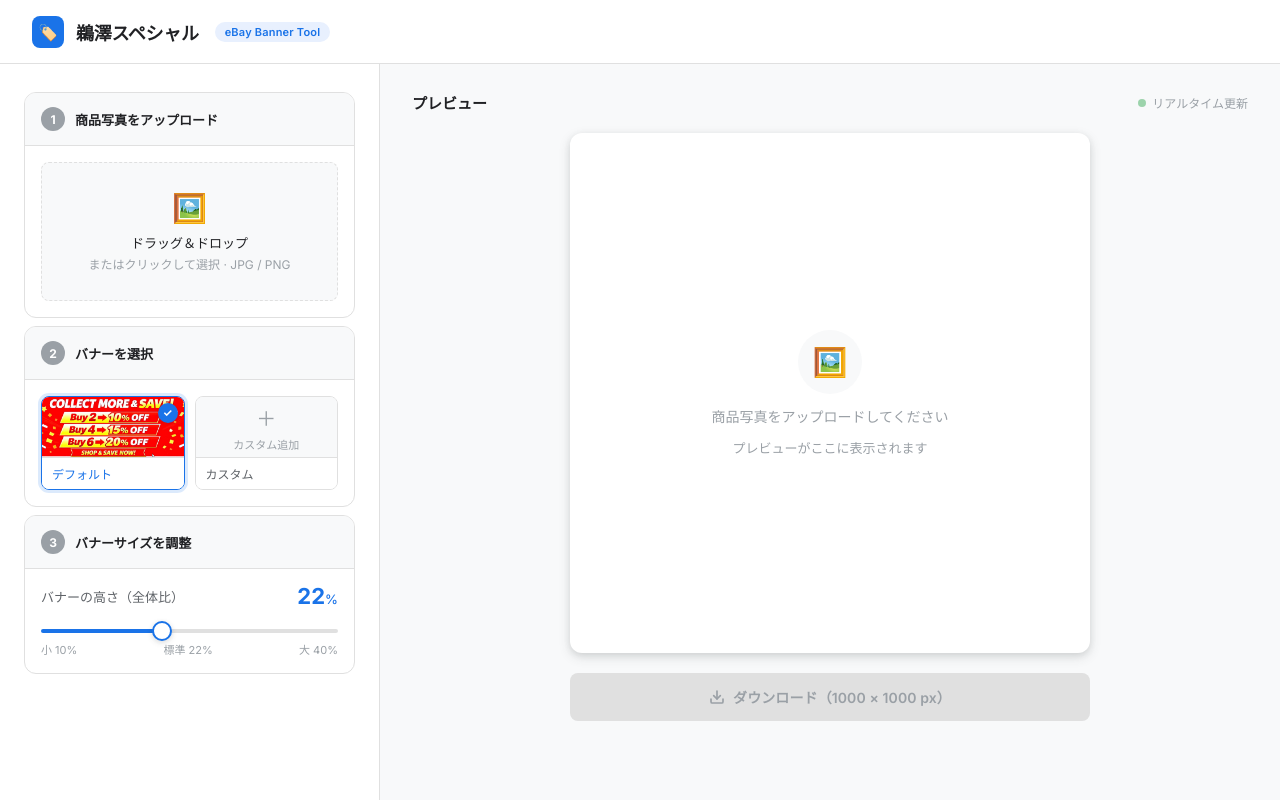
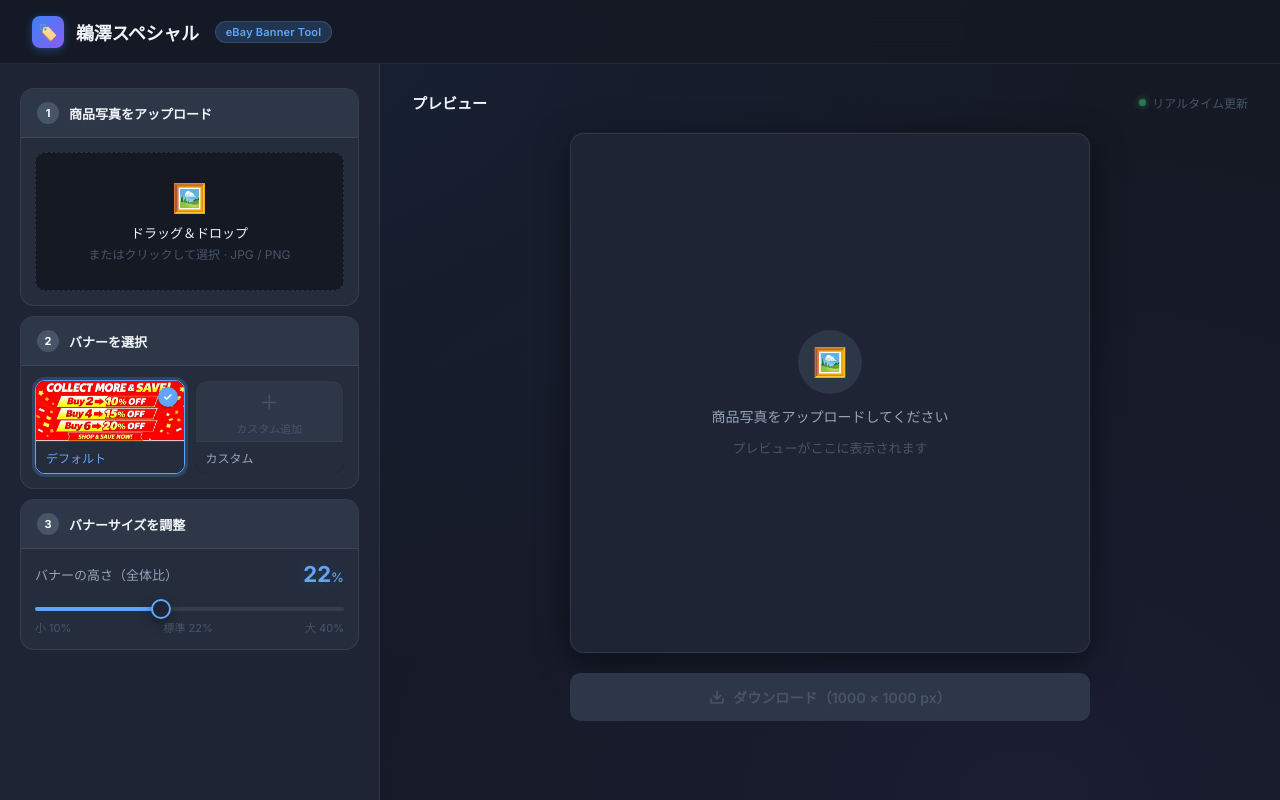
Before and after one commit to MoneyGoose123/ebay-banner-tool, a Flask app: page / in a window 1280 px wide. Run offline with Flask 3, Linux system fonts and the light colour scheme.

Commit message:
feat: ダークテーマに変更・高級感あるデザインに

```diff
--- a/templates/index.html
+++ b/templates/index.html
@@ -10,22 +10,25 @@
     *, *::before, *::after { box-sizing: border-box; margin: 0; padding: 0; }
 
     :root {
-      --blue: #1a73e8;
-      --blue-light: #e8f0fe;
-      --green: #1e8e3e;
-      --green-light: #e6f4ea;
-      --red: #d93025;
-      --surface: #ffffff;
-      --bg: #f8f9fa;
-      --border: #e0e0e0;
-      --text: #202124;
-      --text-2: #5f6368;
-      --text-3: #9aa0a6;
-      --shadow-sm: 0 1px 3px rgba(60,64,67,.12), 0 1px 2px rgba(60,64,67,.08);
-      --shadow-md: 0 2px 6px rgba(60,64,67,.12), 0 1px 4px rgba(60,64,67,.08);
-      --shadow-lg: 0 4px 12px rgba(60,64,67,.15), 0 2px 6px rgba(60,64,67,.1);
-      --radius: 12px;
-      --radius-sm: 8px;
+      --blue: #60a5fa;
+      --blue-dark: #3b82f6;
+      --blue-glow: rgba(96,165,250,0.2);
+      --green: #4ade80;
+      --green-dim: rgba(74,222,128,0.15);
+      --surface: #1e2433;
+      --surface-2: #252d3d;
+      --surface-3: #2d3748;
+      --bg: #141924;
+      --border: rgba(255,255,255,0.08);
+      --border-hover: rgba(96,165,250,0.4);
+      --text: #f1f5f9;
+      --text-2: #94a3b8;
+      --text-3: #475569;
+      --shadow-sm: 0 1px 3px rgba(0,0,0,.4);
+      --shadow-md: 0 4px 12px rgba(0,0,0,.4);
+      --shadow-lg: 0 8px 32px rgba(0,0,0,.5);
+      --radius: 14px;
+      --radius-sm: 10px;
     }
 
     body {
@@ -34,11 +37,16 @@
       color: var(--text);
       min-height: 100vh;
       -webkit-font-smoothing: antialiased;
+      background-image:
+        radial-gradient(ellipse at 20% 0%, rgba(59,130,246,0.08) 0%, transparent 60%),
+        radial-gradient(ellipse at 80% 100%, rgba(139,92,246,0.06) 0%, transparent 60%);
     }
 
     /* ── Header ── */
     .topbar {
-      background: var(--surface);
+      background: rgba(20,25,36,0.85);
+      backdrop-filter: blur(12px);
+      -webkit-backdrop-filter: blur(12px);
       border-bottom: 1px solid var(--border);
       padding: 0 32px;
       height: 64px;
@@ -52,10 +60,11 @@
 
     .topbar-logo {
       width: 32px; height: 32px;
-      background: var(--blue);
+      background: linear-gradient(135deg, #3b82f6, #8b5cf6);
       border-radius: 8px;
       display: flex; align-items: center; justify-content: center;
       font-size: 16px;
+      box-shadow: 0 2px 8px rgba(59,130,246,0.4);
     }
 
     .topbar-title {
@@ -69,11 +78,12 @@
       margin-left: 4px;
       font-size: 11px;
       font-weight: 600;
-      background: var(--blue-light);
+      background: var(--blue-glow);
       color: var(--blue);
       padding: 3px 10px;
       border-radius: 20px;
       letter-spacing: 0.2px;
+      border: 1px solid rgba(96,165,250,0.2);
     }
 
     /* ── Layout ── */
@@ -88,10 +98,10 @@
     .panel {
       background: var(--surface);
       border-right: 1px solid var(--border);
-      padding: 28px 24px;
+      padding: 24px 20px;
       display: flex;
       flex-direction: column;
-      gap: 8px;
+      gap: 10px;
       overflow-y: auto;
       height: calc(100vh - 64px);
       position: sticky;
@@ -103,26 +113,27 @@
       border: 1px solid var(--border);
       border-radius: var(--radius);
       overflow: hidden;
-      transition: border-color 0.2s;
+      transition: border-color 0.2s, box-shadow 0.2s;
+      background: var(--surface-2);
     }
-    .section.done { border-color: #b7d7be; }
+    .section.done { border-color: rgba(74,222,128,0.3); box-shadow: 0 0 0 1px rgba(74,222,128,0.1); }
 
     .section-head {
       display: flex;
       align-items: center;
       gap: 10px;
-      padding: 14px 16px;
-      background: var(--bg);
+      padding: 13px 16px;
+      background: var(--surface-3);
       border-bottom: 1px solid var(--border);
     }
-    .section.done .section-head { background: var(--green-light); border-color: #b7d7be; }
+    .section.done .section-head { background: rgba(74,222,128,0.05); border-color: rgba(74,222,128,0.15); }
 
     .step-badge {
-      width: 24px; height: 24px;
+      width: 22px; height: 22px;
       border-radius: 50%;
       background: var(--text-3);
-      color: white;
-      font-size: 12px;
+      color: #fff;
+      font-size: 11px;
       font-weight: 700;
       display: flex; align-items: center; justify-content: center;
       flex-shrink: 0;
@@ -145,11 +156,11 @@
     }
     .section.done .section-done-label { display: block; }
 
-    .section-body { padding: 16px; }
+    .section-body { padding: 14px; }
 
     /* ── Drop Zone ── */
     .drop-zone {
-      border: 1.5px dashed var(--border);
+      border: 1.5px dashed rgba(255,255,255,0.12);
       border-radius: var(--radius-sm);
       padding: 28px 16px;
       text-align: center;
@@ -157,8 +168,8 @@
       transition: all 0.15s;
       background: var(--bg);
     }
-    .drop-zone:hover { border-color: var(--blue); background: var(--blue-light); }
-    .drop-zone.drag-over { border-color: var(--blue); background: var(--blue-light); }
+    .drop-zone:hover { border-color: var(--blue); background: var(--blue-glow); }
+    .drop-zone.drag-over { border-color: var(--blue); background: var(--blue-glow); }
     .drop-zone .dz-icon { font-size: 28px; margin-bottom: 8px; }
     .drop-zone .dz-title { font-size: 13px; font-weight: 500; color: var(--text); margin-bottom: 3px; }
     .drop-zone .dz-sub { font-size: 12px; color: var(--text-3); }
@@ -169,13 +180,13 @@
       align-items: center;
       gap: 10px;
       padding: 10px 12px;
-      background: var(--green-light);
-      border: 1px solid #b7d7be;
+      background: var(--green-dim);
+      border: 1px solid rgba(74,222,128,0.2);
       border-radius: var(--radius-sm);
     }
-    .file-chip img { width: 40px; height: 40px; object-fit: cover; border-radius: 6px; flex-shrink: 0; }
+    .file-chip img { width: 40px; height: 40px; object-fit: cover; border-radius: 6px; flex-shrink: 0; border: 1px solid var(--border); }
     .file-chip .fc-info { flex: 1; min-width: 0; }
-    .file-chip .fc-name { font-size: 13px; font-weight: 500; white-space: nowrap; overflow: hidden; text-overflow: ellipsis; }
+    .file-chip .fc-name { font-size: 13px; font-weight: 500; color: var(--text); white-space: nowrap; overflow: hidden; text-overflow: ellipsis; }
     .file-chip .fc-size { font-size: 11px; color: var(--text-2); margin-top: 1px; }
     .file-chip .fc-change {
       font-size: 12px; font-weight: 600; color: var(--blue);
@@ -197,9 +208,10 @@
       cursor: pointer;
       transition: all 0.15s;
       position: relative;
+      background: var(--bg);
     }
-    .banner-opt:hover { border-color: var(--blue); }
-    .banner-opt.selected { border-color: var(--blue); box-shadow: 0 0 0 3px rgba(26,115,232,0.15); }
+    .banner-opt:hover { border-color: var(--blue-dark); }
+    .banner-opt.selected { border-color: var(--blue); box-shadow: 0 0 0 3px var(--blue-glow); }
 
     .banner-opt .bo-check {
       position: absolute; top: 6px; right: 6px;
@@ -218,7 +230,7 @@
       height: 60px;
       display: flex; flex-direction: column;
       align-items: center; justify-content: center;
-      background: var(--bg);
+      background: var(--surface-3);
       gap: 4px;
     }
     .banner-opt .custom-ph .ph-icon { font-size: 20px; color: var(--text-3); }
@@ -229,7 +241,7 @@
       font-size: 12px;
       font-weight: 500;
       color: var(--text-2);
-      background: var(--surface);
+      background: var(--surface-2);
       border-top: 1px solid var(--border);
     }
     .banner-opt.selected .bo-label { color: var(--blue); }
@@ -249,6 +261,7 @@
       min-width: 52px;
       text-align: right;
       line-height: 1;
+      text-shadow: 0 0 20px var(--blue-glow);
     }
     .slider-num small { font-size: 13px; font-weight: 500; }
 
@@ -302,9 +315,10 @@
     }
     .live-dot::before {
       content: '';
-      width: 8px; height: 8px;
+      width: 7px; height: 7px;
       border-radius: 50%;
-      background: #34a853;
+      background: var(--green);
+      box-shadow: 0 0 6px var(--green);
       animation: pulse 2s infinite;
     }
     @keyframes pulse {
@@ -315,7 +329,8 @@
     .preview-box {
       background: var(--surface);
       border-radius: var(--radius);
-      box-shadow: var(--shadow-lg);
+      border: 1px solid var(--border);
+      box-shadow: var(--shadow-lg), 0 0 0 1px rgba(255,255,255,0.03);
       overflow: hidden;
       aspect-ratio: 1;
       display: flex;
@@ -335,12 +350,12 @@
     }
     .preview-empty-state .es-icon {
       width: 64px; height: 64px;
-      background: var(--bg);
+      background: var(--surface-3);
       border-radius: 50%;
       display: flex; align-items: center; justify-content: center;
       font-size: 28px;
     }
-    .preview-empty-state p { font-size: 14px; font-weight: 500; }
+    .preview-empty-state p { font-size: 14px; font-weight: 500; color: var(--text-2); }
     .preview-empty-state span { font-size: 13px; color: var(--text-3); }
 
     #preview-canvas { width: 100%; height: 100%; display: none; object-fit: contain; }
@@ -352,32 +367,32 @@
       justify-content: center;
       gap: 8px;
       padding: 14px 28px;
-      background: var(--blue);
+      background: linear-gradient(135deg, #3b82f6, #6366f1);
       color: white;
       font-family: inherit;
       font-size: 14px;
       font-weight: 600;
       border: none;
-      border-radius: 8px;
+      border-radius: 10px;
       cursor: pointer;
       transition: all 0.15s;
       letter-spacing: 0.1px;
       max-width: 520px;
       width: 100%;
       margin: 0 auto;
+      box-shadow: 0 4px 16px rgba(59,130,246,0.3);
     }
     .btn-primary:hover:not(:disabled) {
-      background: #1557b0;
-      box-shadow: 0 2px 8px rgba(26,115,232,0.4);
-      transform: translateY(-1px);
+      transform: translateY(-2px);
+      box-shadow: 0 8px 24px rgba(59,130,246,0.45);
     }
-    .btn-primary:disabled { background: var(--border); color: var(--text-3); cursor: not-allowed; transform: none; box-shadow: none; }
+    .btn-primary:disabled { background: var(--surface-3); color: var(--text-3); cursor: not-allowed; transform: none; box-shadow: none; }
 
     .loading { display: none; text-align: center; font-size: 13px; color: var(--text-3); max-width: 520px; width: 100%; margin: 0 auto; }
     .spinner {
       display: inline-block;
       width: 14px; height: 14px;
-      border: 2px solid var(--border);
+      border: 2px solid var(--surface-3);
       border-top-color: var(--blue);
       border-radius: 50%;
       animation: spin 0.7s linear infinite;
```
